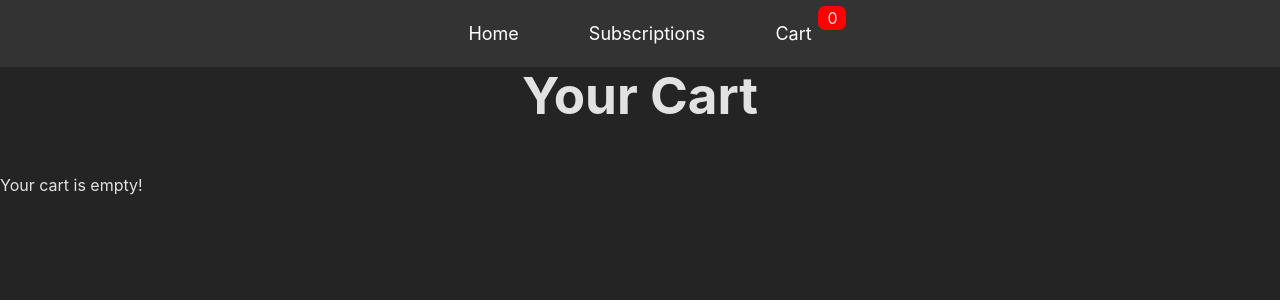
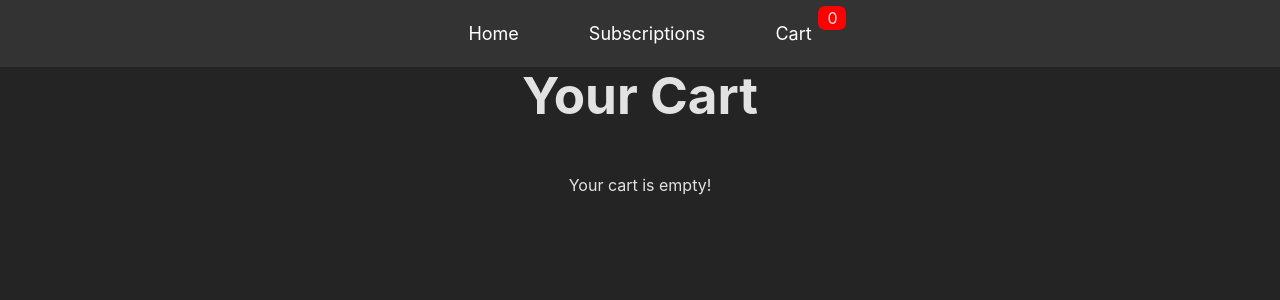
Before and after one commit to amarmontrout/streamlist-cart-system, a React (Vite) app: page /cart in a window 1280 px wide. Shown: the top 300 px of the page. Built offline with nearby package versions, Linux system fonts and the light colour scheme.

Commit message:
Styled Cart Page

```diff
--- a/src/pages/Cart.jsx
+++ b/src/pages/Cart.jsx
@@ -35,9 +35,9 @@ const Cart = ({ cart, setCart }) => {
     <div className="cart-page">
       <h1>Your Cart</h1>
       {cart.length === 0 ? (
-        <p>Your cart is empty!</p>
+        <p className="empty-message">Your cart is empty!</p>
       ) : (
-        <div>
+        <div className="cart">
           <form>
             {cart.map((item, index) => (
               <div key={index} className="cart-item">
--- a/src/styles/Cart.css
+++ b/src/styles/Cart.css
@@ -2,6 +2,14 @@
   border-bottom: 1px solid #ddd;
   padding: 10px;
   margin-bottom: 10px;
+}
+
+.empty-message {
+  text-align: center;
+}
+
+.cart {
+  padding: 0 10%;
 }
 
 .cart-item h3 {
```
